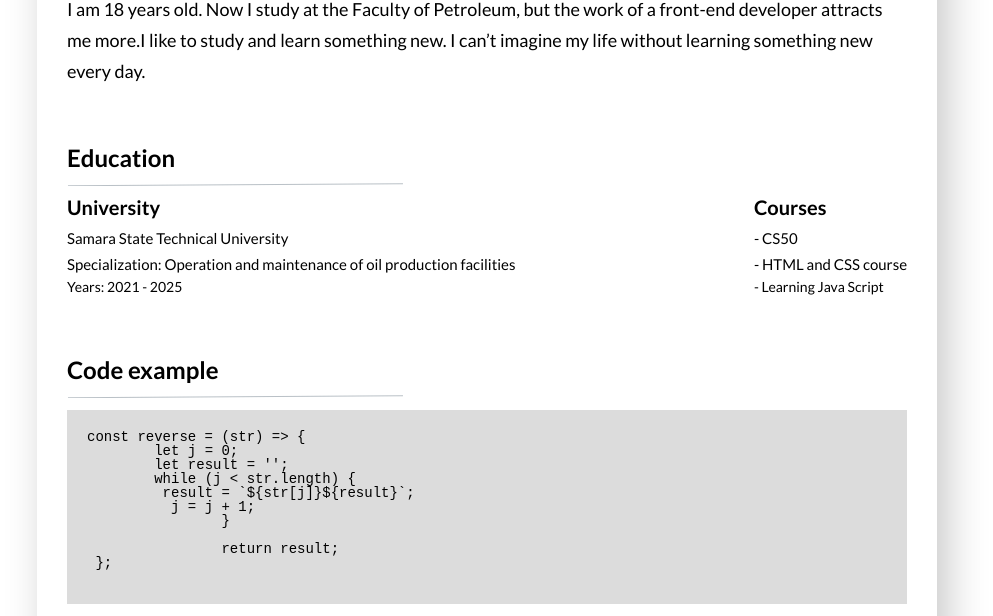
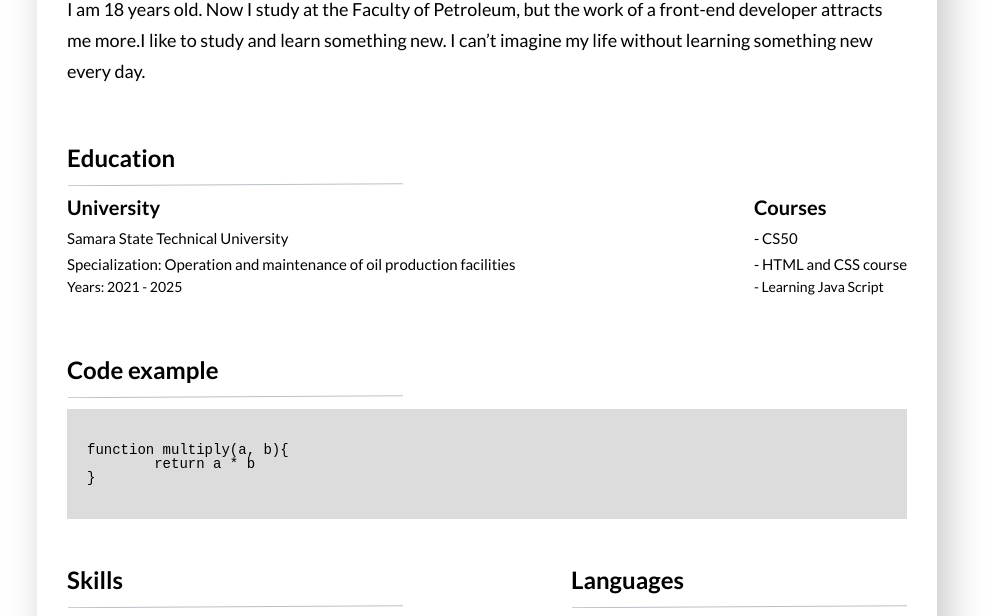
Before and after one commit to Egorpalan/rsschool-cv, a plain HTML site: page index.html in a window 1280 px wide. Shown: the part 448-1064 px from the top of the page, without its empty margins (153-1146 px from the left). Drawn offline with Linux system fonts and the light colour scheme.

Commit message:
fix: fix code example

```diff
--- a/index.html
+++ b/index.html
@@ -78,20 +78,12 @@
 					<section class="main__code code">
 						<h2>Code example</h2>
 						<img src="./image/Line2.svg" alt="">
-						<code>
-							<pre>
-const reverse = (str) => {
-	let j = 0;
-	let result = '';
-	while (j < str.length) {
-	 result = `${str[j]}${result}`;
-	  j = j + 1;
-		}
-
-		return result;
- };
-							</pre>
-						</code>
+						<pre>
+							<code>
+function multiply(a, b){
+	return a * b
+}</code>
+						</pre>
 					</section>
 					<section class="main__skills">
 						<section class="skills">
@@ -127,7 +119,8 @@ const reverse = (str) => {
 						<p>© 2021</p>
 					</section>
 					<section class="footer__right">
-						<a href="https://rs.school/js/" target="_blank"><img src="./image/rs_school_js.svg" alt="" width="95" height="95"></a>
+						<a href="https://rs.school/js/" target="_blank"><img src="./image/rs_school_js.svg" alt="" width="95"
+								height="95"></a>
 					</section>
 				</div>
 			</footer>
--- a/style.css
+++ b/style.css
@@ -306,11 +306,12 @@ body {
 	margin-bottom: 50px;
 }
 .code {
+
 }
 pre {
 	padding: 20px;
 	background-color: #dcdcdc;
-	max-width: auto;
+	max-width: 100%;
 	object-fit: cover;
 }
 
```
